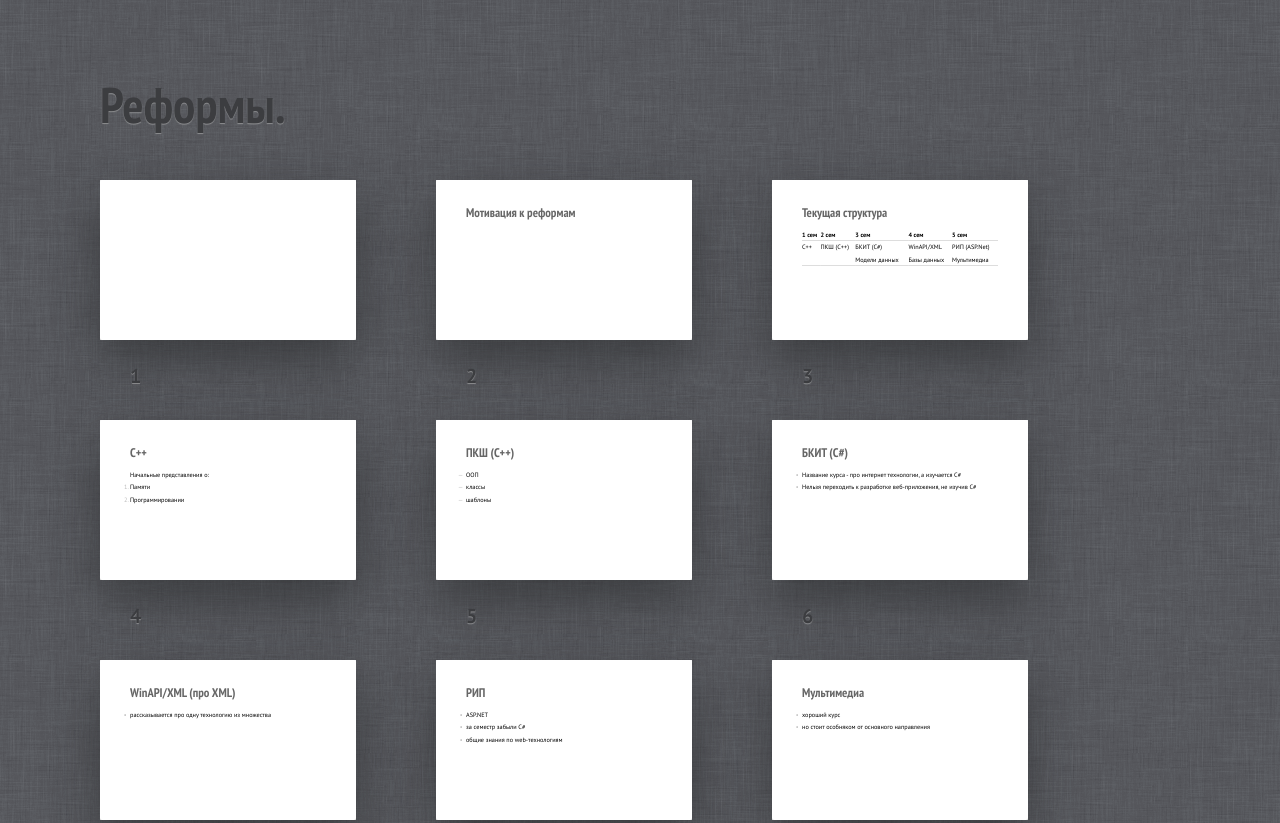
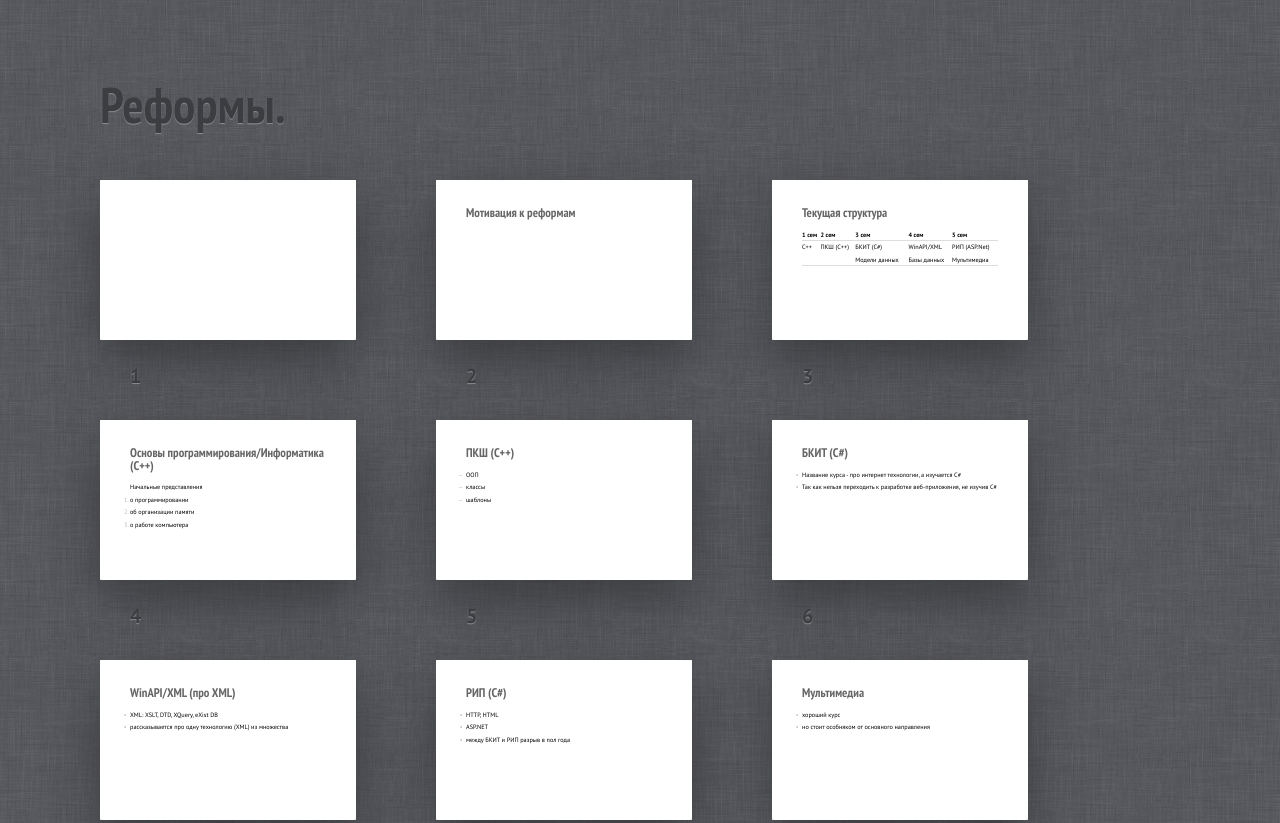
Before and after one commit to igorcoding/reforms, a website: page index.html in a window 1280 px wide. Shown: the top 823 px of the page. Drawn offline with Linux system fonts and the light colour scheme.

Commit message:
As is improvements

```diff
--- a/index.html
+++ b/index.html
@@ -59,11 +59,12 @@
 		</table>
 	</div></section>
 	<section class="slide"><div>
-		<h2>С++</h2>
-		Начальные представления о:
+		<h2>Основы программирования/Информатика (С++)</h2>
+		Начальные представления
 		<ol>
-			<li>Памяти</li>
-			<li>Программировании</li>
+			<li>о программировании</li>
+			<li>об организации памяти</li>
+			<li>о работе компьютера</li>
 		</ol>
 	</div></section>
 	<section class="slide" lang="ru"><div>
@@ -78,21 +79,22 @@
 		<h2>БКИТ (С#)</h2>
 		<ul>
 			<li>Название курса - про интернет технологии, а изучается C#</li>
-			<li>Нельзя переходить к разработке веб-приложения, не изучив C#</li>
+			<li>Так как нельзя переходить к разработке веб-приложения, не изучив C#</li>
 		</ul>
 	</div></section>
 	<section class="slide"><div>
 		<h2>WinAPI/XML (про XML)</h2>
 		<ul>
-			<li>рассказывается про одну технологию из множества</li>
+			<li>XML: XSLT, DTD, XQuery, eXist DB</li>
+			<li>рассказывается про одну технологию (XML) из множества</li>
 		</ul>
 	</div></section>
 	<section class="slide"><div>
-		<h2>РИП</h2>
+		<h2>РИП (C#)</h2>
 		<ul>
+			<li>HTTP, HTML</li>
 			<li>ASP.NET</li>
-			<li>за семестр забыли C#</li>
-			<li>общие знания по web-технологиям</li>
+			<li>между БКИТ и РИП разрыв в пол года</li>
 		</ul>
 	</div></section>
 	<section class="slide"><div>
```
